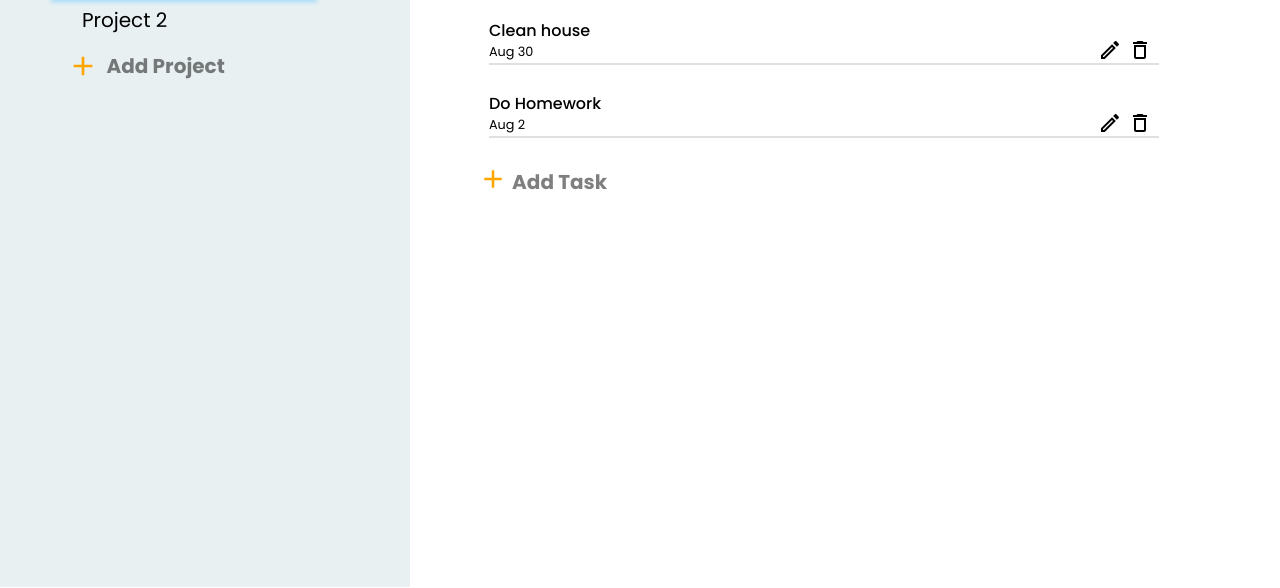
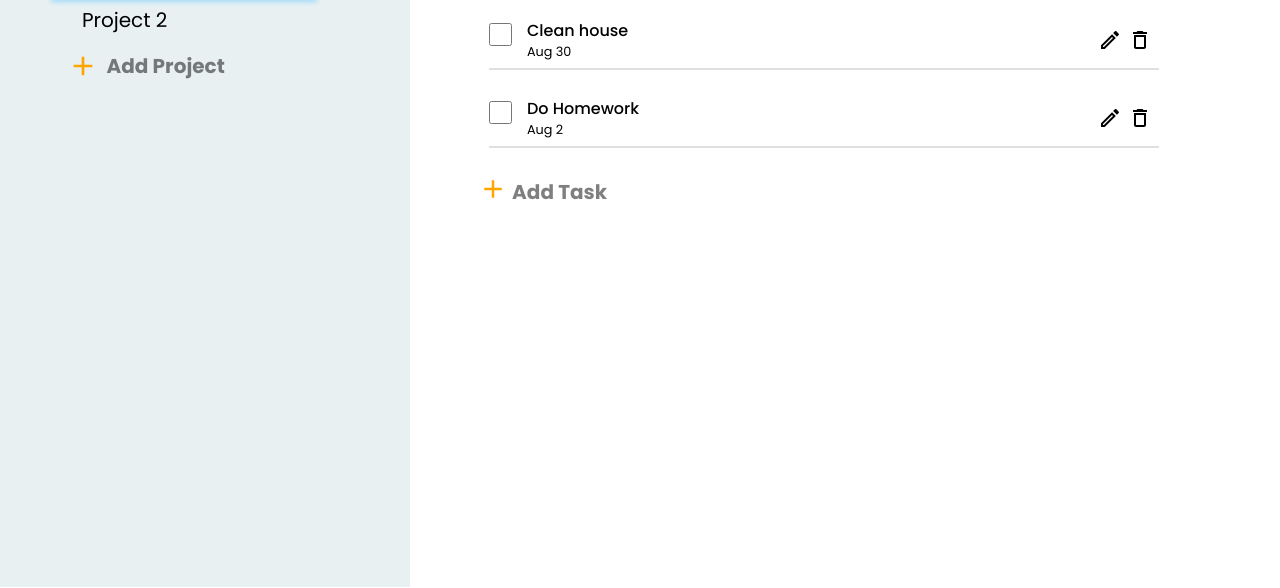
Before and after one commit to Camsz27/todo-list, a website built with webpack: page dist/index.html in a window 1280 px wide. Shown: the part 212-800 px from the top of the page. Built offline with nearby package versions, Linux system fonts and the light colour scheme.

Commit message:
Tasks can now be ticked to change to completed and appearance changes

```diff
--- a/src/display.js
+++ b/src/display.js
@@ -10,10 +10,32 @@ function displayTask(task) {
   newTask.classList.add("display");
   const taskItems = document.createElement("ul");
   taskItems.classList.add("displayItems");
-
-  taskItems.append(addTaskInfo(task), addEditIcon(), addDeleteIcon());
+  if (task.completed) {
+    taskItems.classList.add("completed");
+  }
+  taskItems.append(
+    addCheckbox(task),
+    addTaskInfo(task),
+    addEditIcon(),
+    addDeleteIcon()
+  );
   newTask.append(taskItems);
   taskList.insertBefore(newTask, addTask);
+}
+
+function addCheckbox(task) {
+  const item = document.createElement("li");
+  const checkbox = document.createElement("input");
+  checkbox.setAttribute("type", "checkbox");
+  checkbox.setAttribute("id", task.name);
+  checkbox.setAttribute("value", "yes");
+  checkbox.classList.add("checkbox");
+  checkbox.addEventListener("click", checked);
+  item.append(checkbox);
+  if (task.completed) {
+    checkbox.checked = true;
+  }
+  return item;
 }
 
 function addTaskInfo(task) {
@@ -51,9 +73,7 @@ function addDeleteIcon() {
 }
 
 function deleteTask() {
-  console.log(this.parentNode.querySelector(".taskName"));
   this.parentNode.parentNode.remove();
-  console.log(active.tasks);
   const taskName = this.parentNode.querySelector(".taskName").textContent;
   active.tasks = active.tasks.filter((task) => task.name !== taskName);
 }
@@ -84,4 +104,12 @@ function getActive() {
   return active;
 }
 
+function checked(e) {
+  e.target.parentNode.parentNode.classList.toggle("completed");
+  const task = active.tasks.filter(
+    (task) => e.target.getAttribute("id") === task.name
+  )[0];
+  task.completed = !task.completed;
+}
+
 export default { displayTask, deleteTask, changeProject, getActive };
--- a/src/style.css
+++ b/src/style.css
@@ -127,14 +127,14 @@ li.display {
 
 .editIcon {
   position: relative;
-  top: 20px;
+  top: 10px;
   cursor: pointer;
 }
 
 .deleteIcon {
   position: relative;
   left: 30px;
-  top: 20px;
+  top: 10px;
   cursor: pointer;
 }
 
@@ -241,3 +241,17 @@ button {
   background-color: #ffa500;
   color: white;
 }
+
+.checkbox {
+  position: relative;
+  width: 23px;
+  height: 23px;
+  margin-right: 15px;
+  top: -10px;
+}
+
+.completed,
+.completed p {
+  opacity: 0.6;
+  text-decoration: line-through;
+}
```
Also changed, not shown: dist/main.js.
